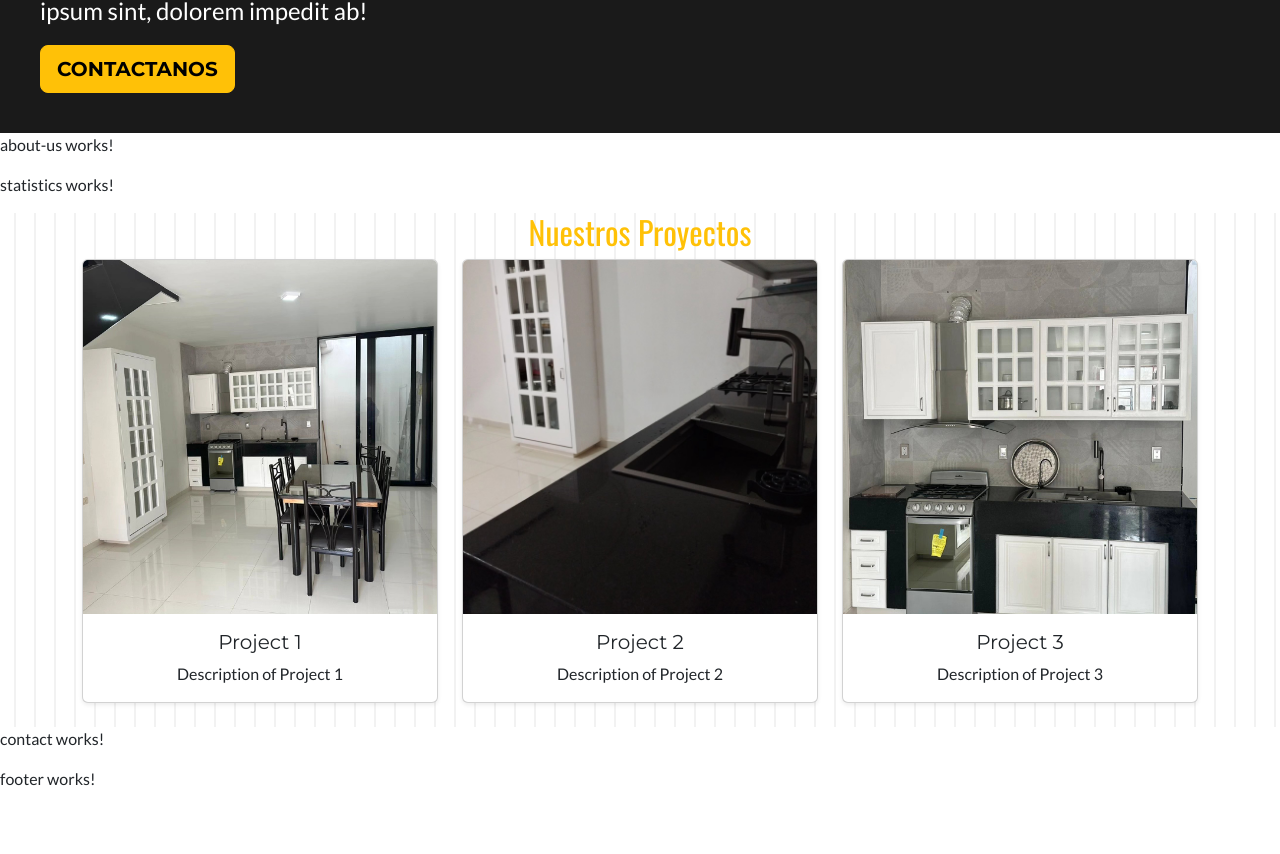
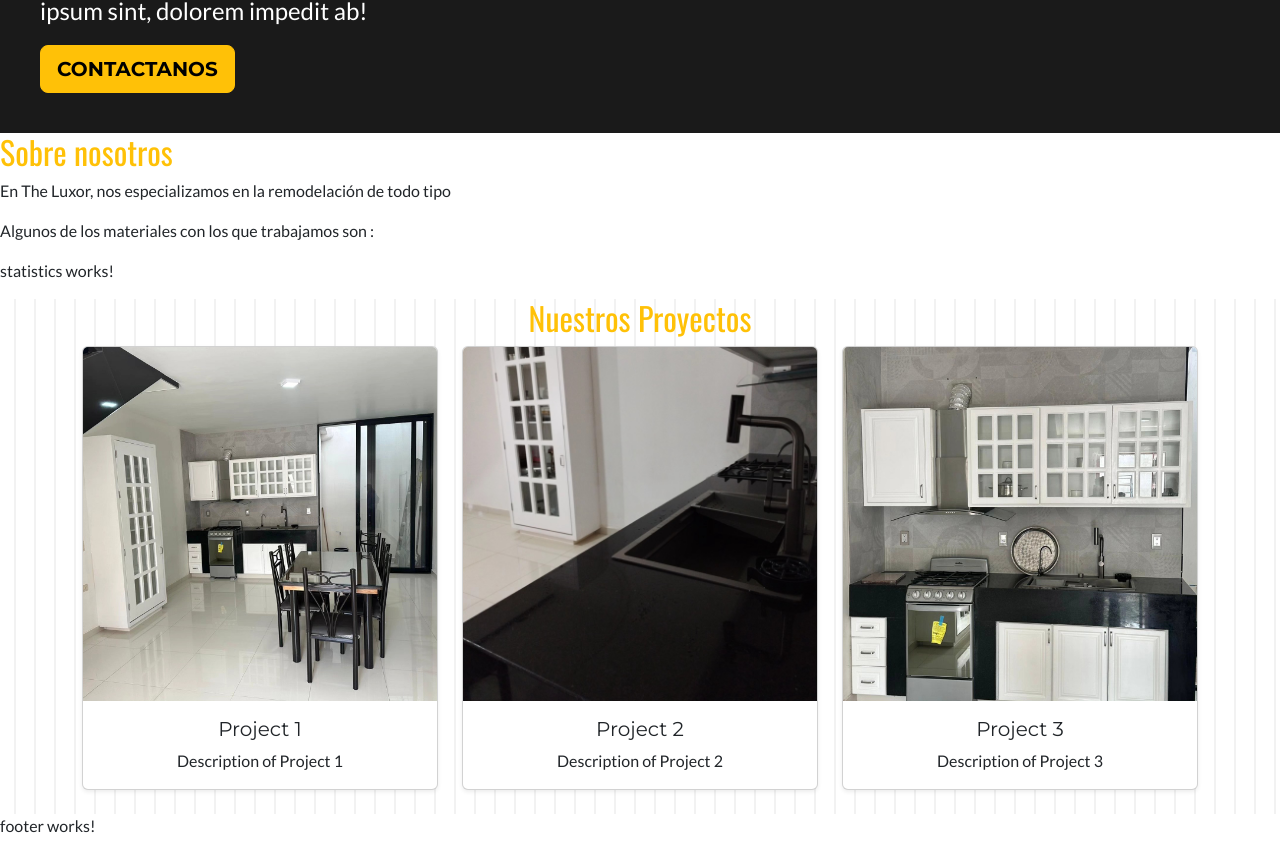
Before and after one commit to DoelGm/theLuxor-, an Angular app: page / in a window 1280 px wide. Shown: the part 571-1425 px from the top of the page. Before the commit the page ends 1378 px from the top, so only its background shows below. Built offline with nearby package versions, Linux system fonts and the light colour scheme.

Commit message:
Sobre nosotros

```diff
--- a/src/app/components/about-us/about-us.component.html
+++ b/src/app/components/about-us/about-us.component.html
@@ -1 +1,5 @@
-<p>about-us works!</p>
+<section>
+    <h2 class="about-us text-warning" >Sobre nosotros</h2>
+    <p>En The Luxor, nos especializamos en la remodelación de todo tipo</p>
+    <p>Algunos de los materiales con los que trabajamos son :</p>
+</section>
--- a/src/app/pages/index/index.component.html
+++ b/src/app/pages/index/index.component.html
@@ -2,4 +2,3 @@
 <app-about-us></app-about-us>
 <app-statistics></app-statistics>
 <app-works></app-works>
-<app-contact></app-contact>
--- a/src/app/pages/index/index.component.ts
+++ b/src/app/pages/index/index.component.ts
@@ -3,11 +3,11 @@ import { WelcomeComponent } from "../../components/welcome/welcome.component";
 import { AboutUsComponent } from "../../components/about-us/about-us.component";
 import { WorksComponent } from "../../components/works/works.component";
 import { StatisticsComponent } from "../../components/statistics/statistics.component";
-import { ContactComponent } from "../../components/contact/contact.component";
+
 
 @Component({
   selector: 'app-index',
-  imports: [WelcomeComponent, AboutUsComponent, WorksComponent, StatisticsComponent, ContactComponent],
+  imports: [WelcomeComponent, AboutUsComponent, WorksComponent, StatisticsComponent],
   templateUrl: './index.component.html',
   styleUrl: './index.component.css'
 })
```
